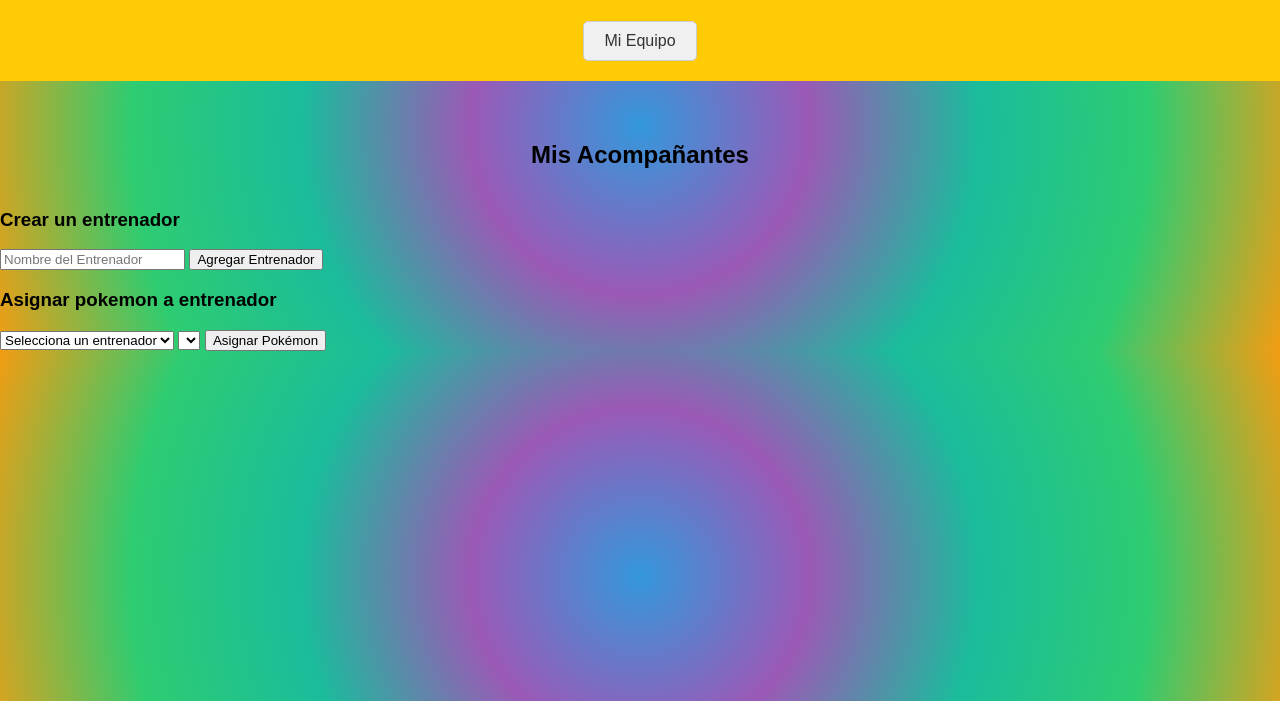
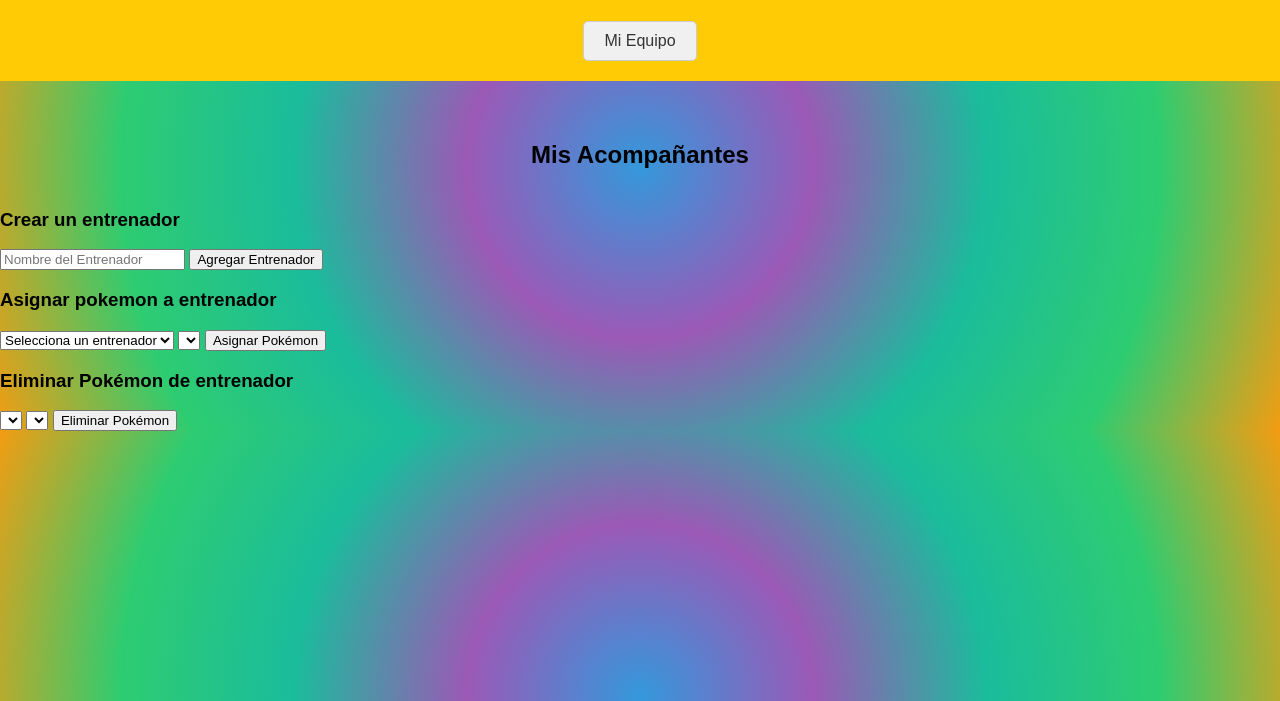
Before and after one commit to FreddyJr30/Proyecto-Pok-dex, a plain HTML site: page principal.html in a window 1280 px wide. Shown: the part 99-800 px from the top of the page. Drawn offline with nearby package versions, Linux system fonts and the light colour scheme; no server answers.

Commit message:
form delete pokemon

```diff
--- a/principal.html
+++ b/principal.html
@@ -49,6 +49,21 @@
         </select>
         <button type="submit">Asignar Pokémon</button>
     </form>
+
+
+    <!-- Formulario para eliminar un Pokémon de un entrenador -->
+<form id="remove-pokemon-form">
+    <h3>Eliminar Pokémon de entrenador</h3>
+    <select id="trainer-select-remove" name="trainer-select-remove" required>
+        <!-- Opciones de entrenadores se cargarán dinámicamente -->
+    </select>
+    <select id="pokemon-select-remove" name="pokemon-select-remove" required>
+        <!-- Opciones de Pokémon se cargarán dinámicamente -->
+    </select>
+    <button type="submit">Eliminar Pokémon</button>
+</form>
+
+
     <!-- Importar la biblioteca Axios para hacer peticiones HTTP -->
     <script src="https://cdn.jsdelivr.net/npm/axios/dist/axios.min.js"></script>
 
```
